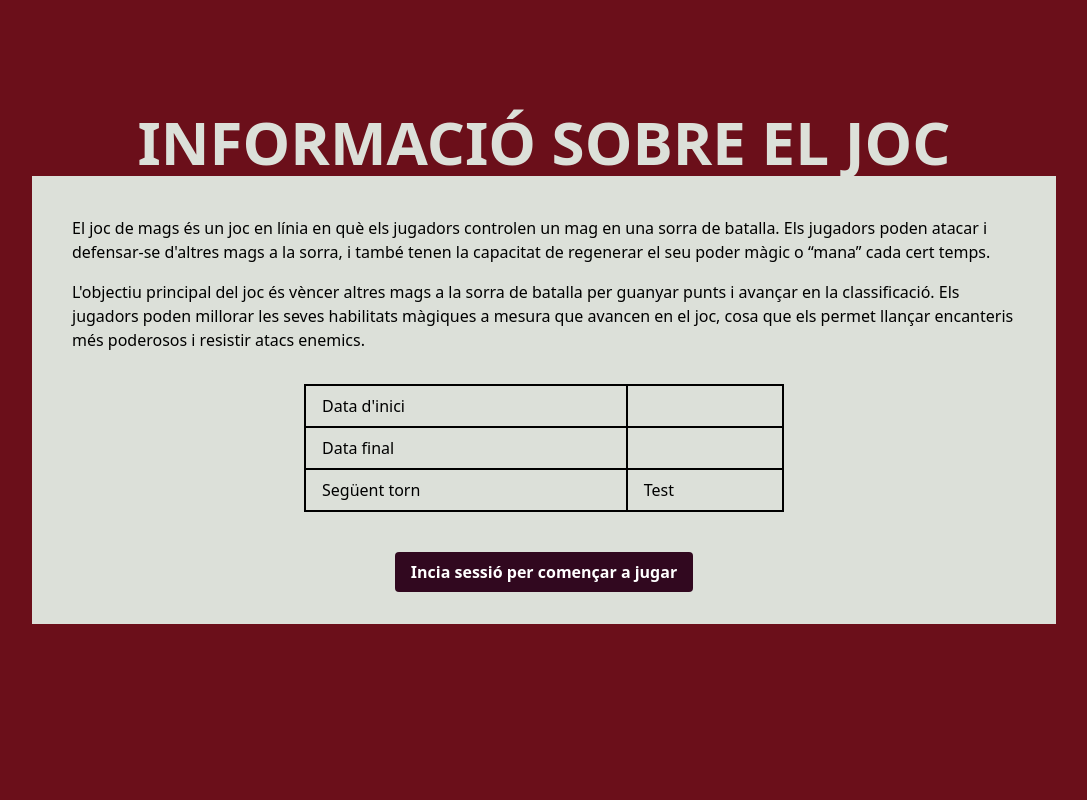
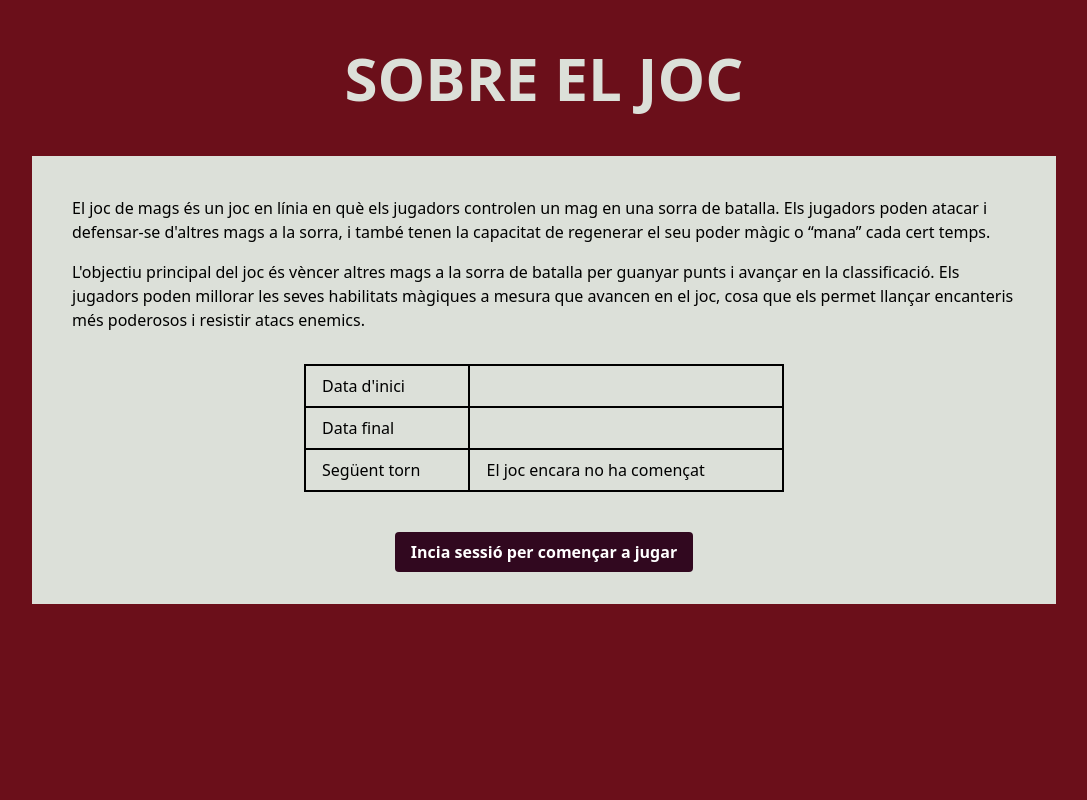
Before and after one commit to raul-garcia-sanchez/browserGame, a Django app: template WizardBrowserGame/game/templates/game/dashboard.html in a window 1280 px wide. Shown: the whole page, without its empty margins (96-1183 px from the left). Run offline with Django 4.2, Linux system fonts and the light colour scheme; the template is opened without the code that fills it, so the values that code supplies are empty; some libraries are stand-ins or nearby versions.

Commit message:
falta cambiar cosas de fechas que van mal

```diff
--- a/WizardBrowserGame/WizardBrowserGame/settings.py
+++ b/WizardBrowserGame/WizardBrowserGame/settings.py
@@ -113,7 +113,7 @@ AUTH_PASSWORD_VALIDATORS = [
 
 LANGUAGE_CODE = 'ca'
 
-TIME_ZONE = 'UTC'
+TIME_ZONE = 'Europe/Madrid'
 
 USE_I18N = True
 
--- a/WizardBrowserGame/game/templates/game/dashboard.html
+++ b/WizardBrowserGame/game/templates/game/dashboard.html
@@ -8,16 +8,18 @@
     <meta name="viewport" content="width=device-width, initial-scale=1.0">
     <script src="https://cdn.tailwindcss.com"></script>
     <link rel="stylesheet" type="text/css" href="{% static 'WizardBrowserGame/styles.css' %}">
-    <title>Dashboard | WizardGame</title>
+    <title>Portada | WizardGame</title>
 </head>
 
 <body class="backgroundGarnet">
 
     {% if user.username %}
-    <h1 class="flex justify-center items-center absolute top-28 m-auto inset-x-0 text-6xl colorLightGrey font-bold">
-        INFORMACIÓ SOBRE EL MEU MAG
-    </h1>
-    <div class="flex justify-center items-center h-screen max-w-5xl m-auto">
+    <div class="my-12">
+        <h1 class="flex justify-center items-center top-28 m-auto inset-x-0 text-6xl colorLightGrey font-bold">
+            INFORMACIÓ SOBRE EL MEU MAG
+        </h1>
+    </div>
+    <div class="flex justify-center items-center max-w-5xl m-auto mt-8">
         <div class="backgroundLightGrey px-8 pt-8 pb-8">
 
             <div class="mb-6">
@@ -57,19 +59,24 @@
             <div class="content mt-2">
                 {% for action in actions %}
                 {%if action.user_transmitter.username == user.username %}
-                    <p>Has executat l'acció de {{action.action}} contra el jugador <b>{{action.user_receiver}}</b> el dia {{action.date}}</p>
+                <p>Has executat l'acció de {{action.action}} contra el jugador <b>{{action.user_receiver}}</b> el dia
+                    {{action.date}}</p>
                 {% else %}
-                    <p>Has rebut l'acció de {{action.action}} del jugador <b>{{action.user_transmitter}}</b> el dia {{action.date}}</p>
-                    {% endif %}
+                <p>Has rebut l'acció de {{action.action}} del jugador <b>{{action.user_transmitter}}</b> el dia
+                    {{action.date}}</p>
+                {% endif %}
                 {% endfor %}
             </div>
         </div>
     </div>
     {% else %}
-    <h1 class="flex justify-center items-center absolute top-28 m-auto inset-x-0 text-6xl colorLightGrey font-bold">
-        INFORMACIÓ SOBRE EL JOC
-    </h1>
-    <div class="flex justify-center items-center h-screen max-w-5xl m-auto">
+
+    <div class="my-12   ">
+        <h1 class="flex justify-center items-center top-28 m-auto inset-x-0 text-6xl colorLightGrey font-bold">
+            SOBRE EL JOC
+        </h1>
+    </div>
+    <div class="flex justify-center items-center max-w-5xl m-auto">
         <div class="backgroundLightGrey px-8 pt-8 pb-8">
 
             <div class="mb-6">
@@ -96,7 +103,13 @@
                     </tr>
                     <tr>
                         <td class="border-2 border-black px-4 py-2">Següent torn</td>
-                        <td class="border-2 border-black px-4 py-2">Test</td>
+                        {% if dateEnd <= dateNowTime %}
+                        <td class="border-2 border-black px-4 py-2">El joc ha acabat</td>
+                        {% elif dateEnd <= dateNowTime and dateNowTime >= dateStart %}
+                        <td class="border-2 border-black px-4 py-2">{{minutesToTurn}} minuts</td>
+                        {% else %}
+                        <td class="border-2 border-black px-4 py-2">El joc encara no ha començat</td>
+                        {% endif %}
                     </tr>
                 </table>
             </div>
```
Also changed, not shown: WizardBrowserGame/game/templates/registration/changePassword.html (+8 -4 lines), WizardBrowserGame/game/templates/registration/changePasswordDone.html (+9 -5 lines), WizardBrowserGame/game/templates/registration/login.html (+6 -3 lines), WizardBrowserGame/game/templates/registration/logout.html (+6 -3 lines), WizardBrowserGame/game/views.py (+12 -4 lines).
